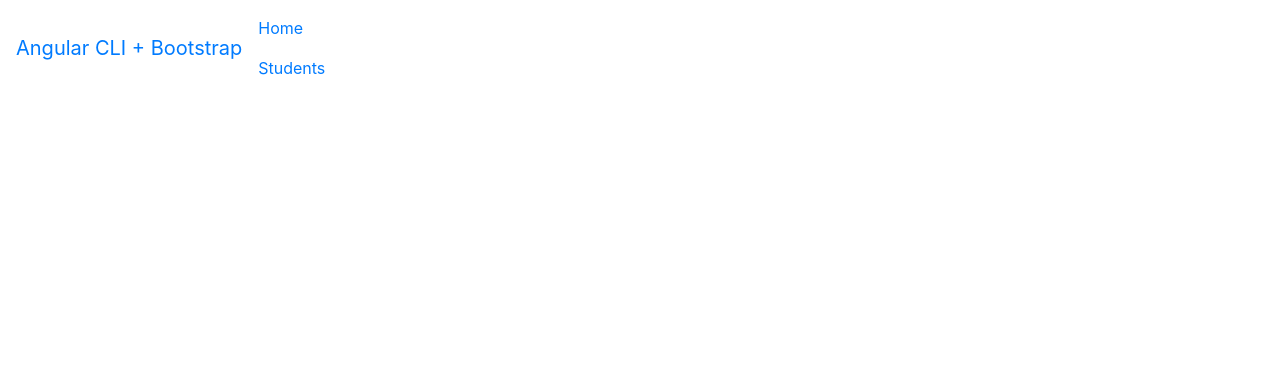
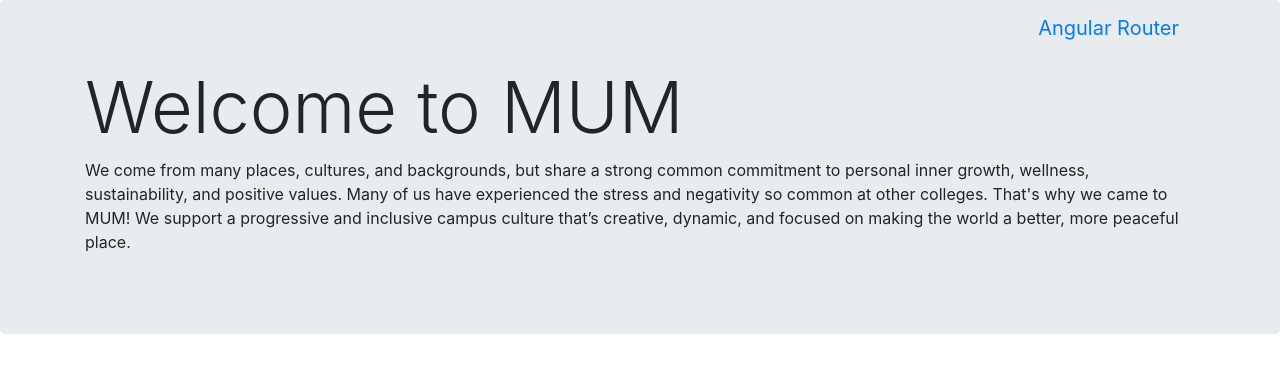
Before and after one commit to hieutdo/mum-mwa, an Angular app in the folder lab13/: page /home in a window 1280 px wide. Shown: the top 372 px of the page. Built offline with nearby package versions, Linux system fonts and the light colour scheme.

Commit message:
[lab13] Create home component

```diff
--- a/lab13/src/app/app.component.html
+++ b/lab13/src/app/app.component.html
@@ -1 +1,2 @@
 <app-header></app-header>
+<router-outlet></router-outlet>
--- a/lab13/src/app/app.module.ts
+++ b/lab13/src/app/app.module.ts
@@ -1,16 +1,25 @@
 import { BrowserModule } from '@angular/platform-browser';
 import { NgModule } from '@angular/core';
+import { RouterModule, Routes } from '@angular/router';
 
 import { AppComponent } from './app.component';
 import { HeaderComponent } from './header/header.component';
+import { HomeComponent } from './home/home.component';
+
+const MY_ROUTES: Routes = [
+  { path: '', redirectTo: 'home', pathMatch: 'full' },
+  { path: 'home', component: HomeComponent }
+];
 
 @NgModule({
   declarations: [
     AppComponent,
-    HeaderComponent
+    HeaderComponent,
+    HomeComponent
   ],
   imports: [
-    BrowserModule
+    BrowserModule,
+    RouterModule.forRoot(MY_ROUTES)
   ],
   providers: [],
   bootstrap: [AppComponent]
--- a/lab13/src/app/header/header.component.html
+++ b/lab13/src/app/header/header.component.html
@@ -1,6 +1,14 @@
-<nav class="navbar navbar-toggleable-md navbar-inverse bg-inverse fixed-top">
-  <a class="navbar-brand" href="#">Angular CLI + Bootstrap</a>
-  <ul class="nav navbar-nav mr-auto">
+<header class="navbar navbar-toggleable-md navbar-inverse fixed-top bg-inverse">
+  <nav class="container">
+    <button class="navbar-toggler navbar-toggler-right" type="button" data-toggle="collapse"
+            data-target="#navbarsExampleDefault" aria-controls="navbarsExampleDefault" aria-expanded="false"
+            aria-label="Toggle navigation">
+      <span class="navbar-toggler-icon"></span>
+    </button>
+    <a class="navbar-brand" href="#">Angular Router</a>
+
+    <div class="collapse navbar-collapse" id="navbarsExampleDefault">
+      <ul class="navbar-nav mr-auto">
         <li class="nav-item active">
           <a class="nav-link" href="#">Home</a>
         </li>
@@ -8,4 +16,6 @@
           <a class="nav-link" href="#">Students</a>
         </li>
       </ul>
+    </div>
   </nav>
+</header>
--- /dev/null
+++ b/lab13/src/app/home/home.component.html
@@ -0,0 +1,12 @@
+<div class="jumbotron">
+  <div class="container">
+    <h1 class="display-3">Welcome to MUM</h1>
+    <p>
+      We come from many places, cultures, and backgrounds, but share a strong common commitment to personal inner growth, wellness, sustainability, and positive values.
+
+      Many of us have experienced the stress and negativity so common at other colleges. That's why we came to MUM!
+
+      We support a progressive and inclusive campus culture that’s creative, dynamic, and focused on making the world a better, more peaceful place.
+    </p>
+  </div>
+</div>
--- /dev/null
+++ b/lab13/src/app/home/home.component.ts
@@ -0,0 +1,15 @@
+import { Component, OnInit } from '@angular/core';
+
+@Component({
+  selector: 'app-home',
+  templateUrl: './home.component.html',
+  styleUrls: ['./home.component.css']
+})
+export class HomeComponent implements OnInit {
+
+  constructor() { }
+
+  ngOnInit() {
+  }
+
+}
```
Also changed, not shown: lab13/src/app/home/home.component.css (added), 1 other file (tests, documents, lock files or other folders). Lines whose indentation alone changed are shown as unchanged.
